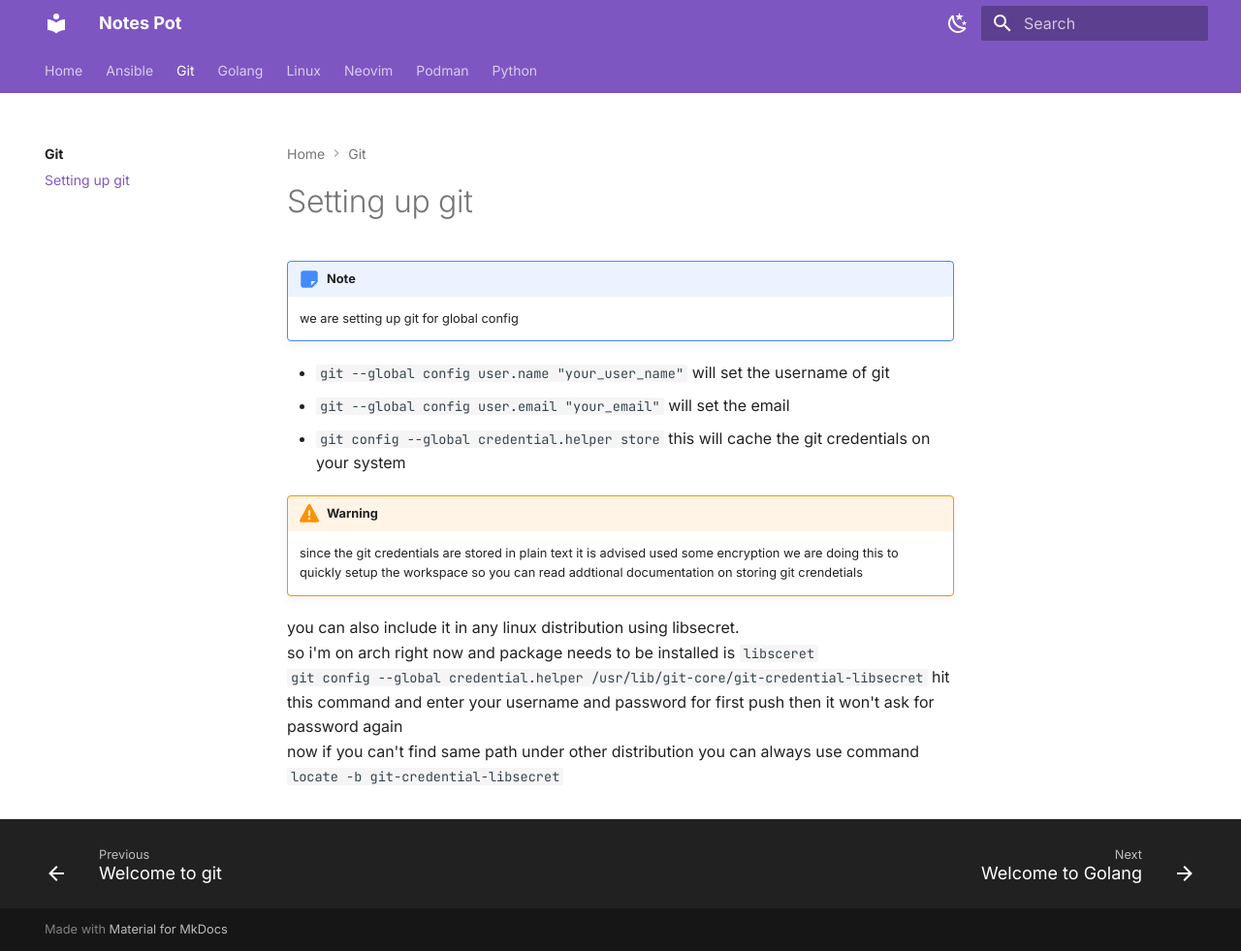
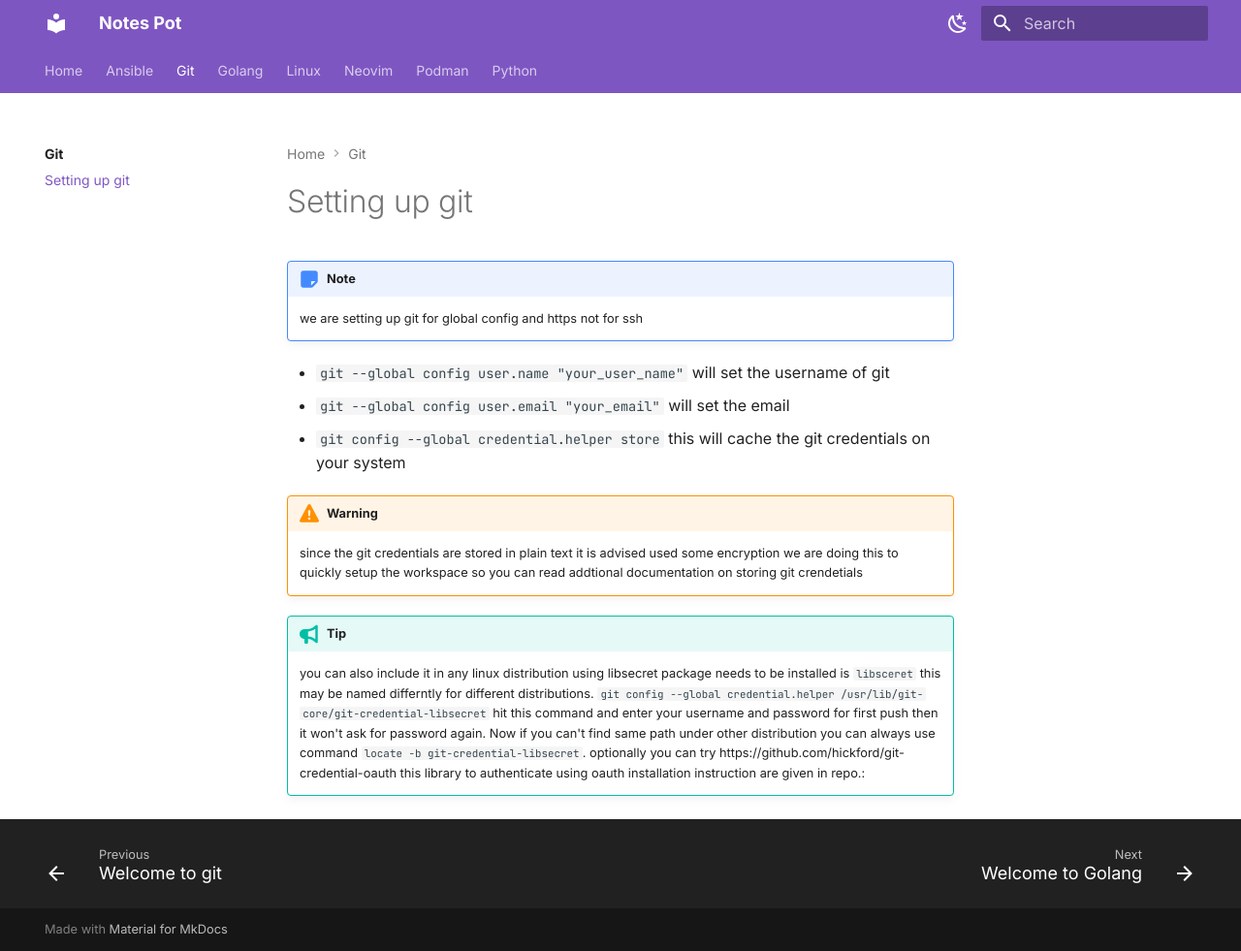
Before and after one commit to jayesh6297/knowledge-pot, an MkDocs documentation site: the page built from docs/Git/setting-up.md, in a window 1280 px wide and 981 px high. Shown: the whole window at 97% size. Built offline with MkDocs 1.6.1 and Material for MkDocs 9.7.7, drawn with Linux system fonts in a browser that asks for light colours.

Commit message:
modified git documention
added some tips to secure git crendentials in setting-up.md

```diff
--- a/docs/Git/setting-up.md
+++ b/docs/Git/setting-up.md
@@ -1,7 +1,7 @@
 # Setting up git
 
 !!! note
-	we are setting up git for global config
+	we are setting up git for global config and https not for ssh
 
 - `git --global config user.name "your_user_name"` will set the username of git
 - `git --global config user.email "your_email"` will set the email
@@ -12,7 +12,5 @@
 	we are doing this to quickly setup the workspace so you can read addtional documentation
 	on storing git crendetials
 
-you can also include it in any linux distribution using libsecret. <br>
-so i'm on arch right now  and package needs to be installed is `libsceret` <br>
-`git config --global credential.helper /usr/lib/git-core/git-credential-libsecret` hit this command and enter your username and password for first push then it won't ask for password again<br>
-now if you can't find same path under other distribution you can always use command `locate -b git-credential-libsecret`
+!!! tip
+	you can also include it in any linux distribution using libsecret package needs to be installed is `libsceret` this may be named differntly for different distributions. `git config --global credential.helper /usr/lib/git-core/git-credential-libsecret` hit this command and enter your username and password for first push then it won't ask for password again. Now if you can't find same path under other distribution you can always use command `locate -b git-credential-libsecret`. optionally you can try https://github.com/hickford/git-credential-oauth this library to authenticate using oauth installation instruction are given in repo.:
```
